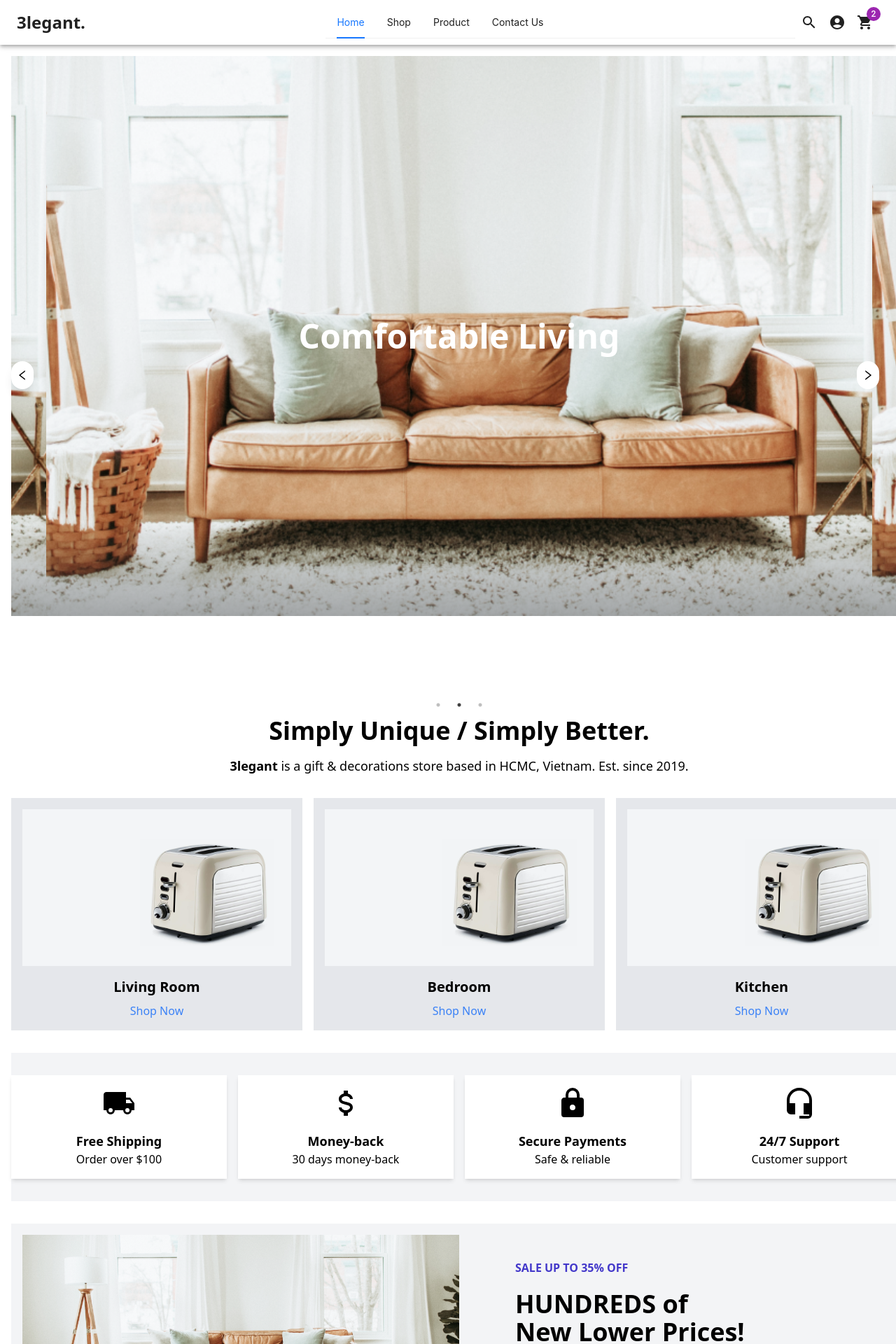
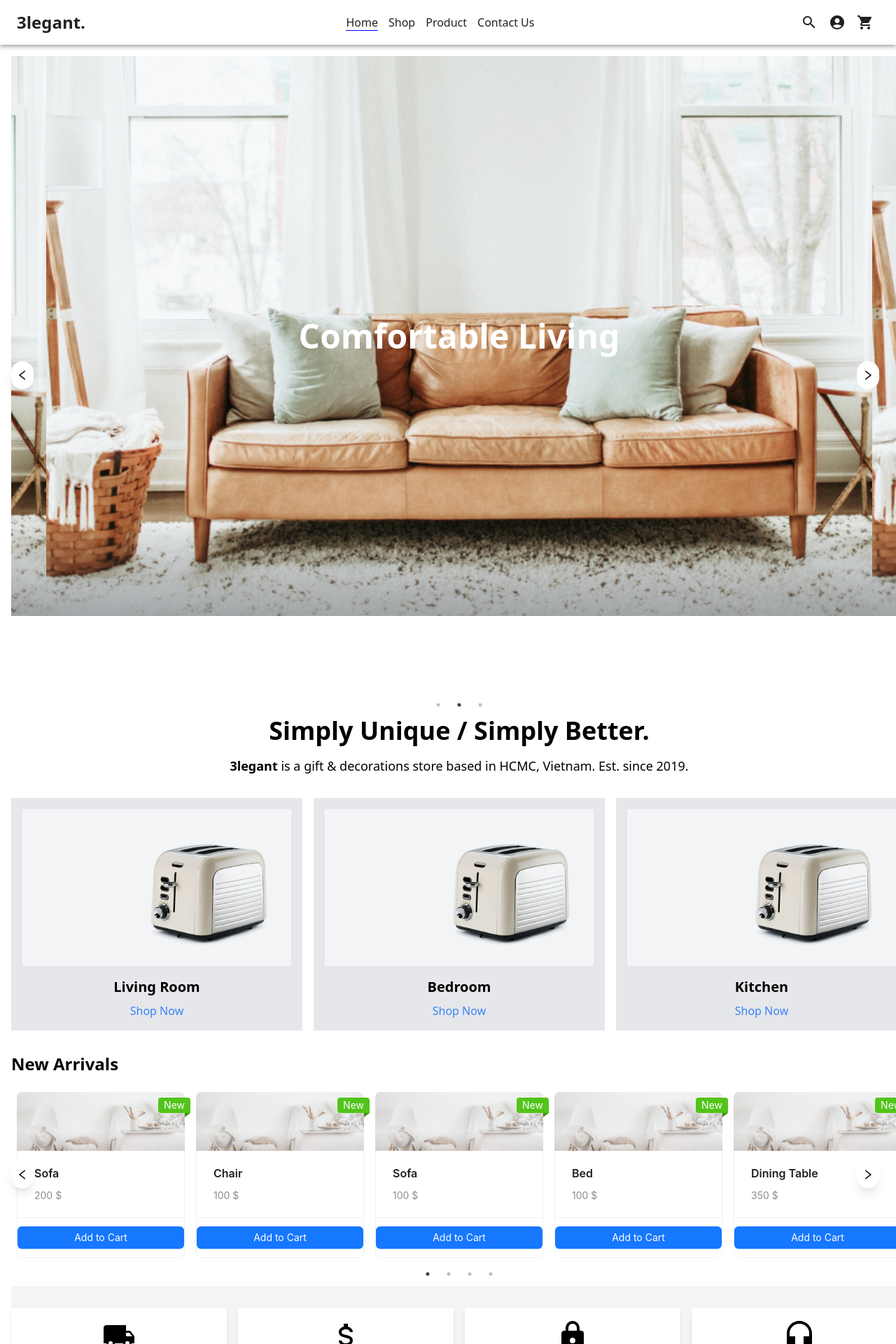
Before and after one commit to rasuljonadhamov/elegant, a React (Vite) app: page / in a window 1280 px wide. Shown: the top 1920 px of the page at 70% size. Built offline with nearby package versions, Linux system fonts and the light colour scheme.

Commit message:
added new Arrivals to the project and add to card button

```diff
--- a/src/app/store.js
+++ b/src/app/store.js
@@ -1,8 +1,10 @@
 import { configureStore } from "@reduxjs/toolkit";
 import productsReducer from "../features/products/productsSlice";
+import cartReducer from "../features/cartReducer";
 
 export const store = configureStore({
   reducer: {
     products: productsReducer,
+    cart: cartReducer,
   },
 });
--- a/src/components/Navbar.jsx
+++ b/src/components/Navbar.jsx
@@ -1,10 +1,17 @@
-import { AppBar, Toolbar, IconButton, Badge } from "@mui/material";
+import {
+  AppBar,
+  Toolbar,
+  IconButton,
+  Badge,
+  Menu,
+  MenuItem,
+  useMediaQuery,
+  useTheme,
+} from "@mui/material";
 import { Search, AccountCircle, ShoppingCart } from "@mui/icons-material";
-import { Menu } from "antd";
-// import "antd/dist/antd.css";
 import { styled } from "@mui/system";
-import { Link } from "react-router-dom";
-// import Link from "antd/es/typography/Link";
+import { NavLink } from "react-router-dom";
+import { useSelector } from "react-redux";
 
 const Logo = styled("div")({
   fontSize: "1.5rem",
@@ -13,26 +20,67 @@ const Logo = styled("div")({
 });
 
 const Header = () => {
+  const theme = useTheme();
+  const isMobile = useMediaQuery(theme.breakpoints.down("sm"));
+  const products = useSelector((state) => state.cart.cartItems);
+  console.log("added products " + products.length);
+
   return (
     <AppBar position="static" color="default" sx={{ backgroundColor: "white" }}>
       <Toolbar>
         <Logo>3legant.</Logo>
-        <Menu
-          mode="horizontal"
-          defaultSelectedKeys={["1"]}
-          style={{ flexGrow: 1 }}
-        >
-          <Menu.Item key="1">
-            <Link to="/">Home</Link>
-          </Menu.Item>
-          <Menu.Item key="2">
-            <Link to="/shop">Shop</Link>
-          </Menu.Item>
-          <Menu.Item key="3">Product</Menu.Item>
-          <Menu.Item key="4">
-            <Link to="/contact">Contact Us</Link>
-          </Menu.Item>
-        </Menu>
+        {isMobile ? (
+          <Menu
+            sx={{ flexGrow: 1 }}
+            anchorOrigin={{
+              vertical: "bottom",
+              horizontal: "right",
+            }}
+            transformOrigin={{
+              vertical: "top",
+              horizontal: "right",
+            }}
+            MenuListProps={{
+              "aria-labelledby": "basic-button",
+            }}
+          >
+            <MenuItem>
+              <NavLink exact to="/">
+                Home
+              </NavLink>
+            </MenuItem>
+            <MenuItem>
+              <NavLink exact to="/shop">
+                Shop
+              </NavLink>
+            </MenuItem>
+            <MenuItem>
+              <NavLink exact to="/product">
+                Product
+              </NavLink>
+            </MenuItem>
+            <MenuItem>
+              <NavLink exact to="/contact">
+                Contact Us
+              </NavLink>
+            </MenuItem>
+          </Menu>
+        ) : (
+          <div style={{ flexGrow: 1, margin: " 10px" }}>
+            <NavLink style={{ marginRight: "15px" }} exact to="/">
+              Home
+            </NavLink>
+            <NavLink style={{ marginRight: "15px" }} exact to="/shop">
+              Shop
+            </NavLink>
+            <NavLink style={{ marginRight: "15px" }} exact to="/product">
+              Product
+            </NavLink>
+            <NavLink style={{ marginRight: "0px" }} exact to="/contact">
+              Contact Us
+            </NavLink>
+          </div>
+        )}
         <IconButton color="inherit">
           <Search />
         </IconButton>
@@ -40,7 +88,10 @@ const Header = () => {
           <AccountCircle />
         </IconButton>
         <IconButton color="inherit">
-          <Badge badgeContent={2} color="secondary">
+          <Badge
+            badgeContent={products.length ? products.length : 0}
+            color="secondary"
+          >
             <ShoppingCart />
           </Badge>
         </IconButton>
--- /dev/null
+++ b/src/components/NewArrivals.jsx
@@ -0,0 +1,101 @@
+import { useSelector, useDispatch } from "react-redux";
+import Slider from "react-slick";
+import { Badge, Card, Button } from "antd";
+import "slick-carousel/slick/slick.css";
+import "slick-carousel/slick/slick-theme.css";
+import { LeftOutlined, RightOutlined } from "@ant-design/icons";
+import { addToCart } from "../features/products/cartActions";
+
+const { Meta } = Card;
+
+const NextArrow = ({ onClick }) => (
+  <div
+    className="absolute right-10 top-1/2 transform -translate-y-1/2 p-2 bg-white rounded-full cursor-pointer z-10 shadow-lg"
+    onClick={onClick}
+  >
+    <RightOutlined style={{ color: "black" }} />
+  </div>
+);
+
+const PrevArrow = ({ onClick }) => (
+  <div
+    className="absolute left-0 top-1/2 transform -translate-y-1/2 p-2 bg-white rounded-full cursor-pointer z-10 shadow-lg"
+    onClick={onClick}
+  >
+    <LeftOutlined style={{ color: "black" }} />
+  </div>
+);
+
+const NewArrivals = () => {
+  const products = useSelector((state) => state.products.products);
+  const dispatch = useDispatch();
+
+  const handleAddToCart = (product) => {
+    dispatch(addToCart(product));
+  };
+
+  const settings = {
+    dots: true,
+    infinite: false,
+    speed: 500,
+    slidesToShow: 5,
+    slidesToScroll: 5,
+    nextArrow: <NextArrow />,
+    prevArrow: <PrevArrow />,
+    responsive: [
+      {
+        breakpoint: 1024,
+        settings: {
+          slidesToShow: 3,
+          slidesToScroll: 3,
+        },
+      },
+      {
+        breakpoint: 768,
+        settings: {
+          slidesToShow: 2,
+          slidesToScroll: 2,
+        },
+      },
+      {
+        breakpoint: 480,
+        settings: {
+          slidesToShow: 1,
+          slidesToScroll: 1,
+        },
+      },
+    ],
+  };
+
+  return (
+    <div className="container mx-auto my-8">
+      <h2 className="text-2xl font-semibold mb-4">New Arrivals</h2>
+      <Slider {...settings}>
+        {products.map((product) => (
+          <div key={product.id} className="p-2">
+            <Badge.Ribbon text="New" color="green">
+              <Card
+                hoverable
+                cover={<img alt={product.name} src={product.image} />}
+                actions={[
+                  <Button
+                    key={product.id}
+                    type="primary"
+                    onClick={() => handleAddToCart(product)}
+                    className="w-full"
+                  >
+                    Add to Cart
+                  </Button>,
+                ]}
+              >
+                <Meta title={product.name} description={`${product.price} $`} />
+              </Card>
+            </Badge.Ribbon>
+          </div>
+        ))}
+      </Slider>
+    </div>
+  );
+};
+
+export default NewArrivals;
--- a/src/components/ProductCard.jsx
+++ b/src/components/ProductCard.jsx
@@ -1,4 +1,3 @@
-import React from "react";
 import { Card, Rate, Badge } from "antd";
 
 const ProductCard = ({ product }) => {
--- a/src/components/PromoSection.jsx
+++ b/src/components/PromoSection.jsx
@@ -1,5 +1,3 @@
-import React from "react";
-
 const PromoSection = () => {
   return (
     <div className="container mx-auto my-8 flex flex-col md:flex-row items-center gap-16 bg-gray-100 p-4">
--- /dev/null
+++ b/src/features/cartReducer.js
@@ -0,0 +1,19 @@
+import { ADD_TO_CART } from "./products/cartActions";
+
+const initialState = {
+  cartItems: [],
+};
+
+const cartReducer = (state = initialState, action) => {
+  switch (action.type) {
+    case ADD_TO_CART:
+      return {
+        ...state,
+        cartItems: [...state.cartItems, action.payload],
+      };
+    default:
+      return state;
+  }
+};
+
+export default cartReducer;
--- /dev/null
+++ b/src/features/products/cartActions.js
@@ -0,0 +1,6 @@
+export const ADD_TO_CART = "ADD_TO_CART";
+
+export const addToCart = (product) => ({
+  type: ADD_TO_CART,
+  payload: product,
+});
--- a/src/pages/HomePage.jsx
+++ b/src/pages/HomePage.jsx
@@ -3,6 +3,7 @@ import { LeftOutlined, RightOutlined } from "@ant-design/icons";
 import CategorySection from "../components/CategorySection";
 import FeaturesSection from "../components/FeaturesSection";
 import PromoSection from "../components/PromoSection";
+import NewArrivals from "../components/NewArrivals";
 
 const NextArrow = ({ onClick }) => (
   <div
@@ -69,6 +70,7 @@ function HomePage() {
       </div>
 
       <CategorySection />
+      <NewArrivals />
       <FeaturesSection />
       <PromoSection />
     </div>
```
